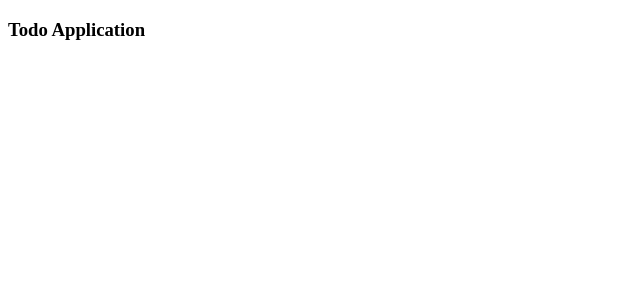
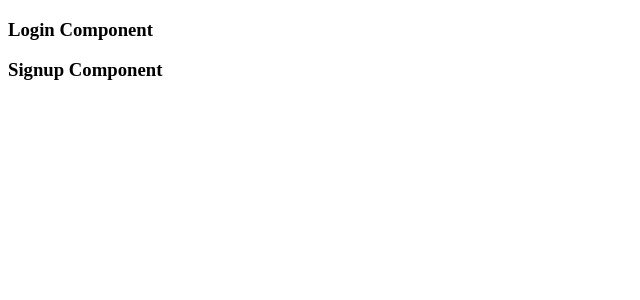
Before and after one commit to kalyancharlie/Todo-App, a React (Create React App) app: page / in a window 1280 px wide. Shown: the top 300 px of the page, without its empty margins (0-640 px from the left). Built offline with nearby package versions, Linux system fonts and the light colour scheme.

Commit message:
Added Login and Signup Components

```diff
--- a/src/App.js
+++ b/src/App.js
@@ -1,8 +1,13 @@
+import "./reset.css";
+import LoginComponent from "./components/LoginPage/LoginComponent";
+import SignupComponent from "./components/SignupPage/SignupComponent";
 
 function App() {
-  return (<>
-    <h3>Todo Application</h3>
-  </>
+  return (
+    <>
+      <LoginComponent />
+      <SignupComponent />
+    </>
   );
 }
 
--- /dev/null
+++ b/src/components/LoginPage/LoginComponent.js
@@ -0,0 +1,5 @@
+import "./styles.css";
+
+const LoginComponent = () => <h3>Login Component</h3>;
+
+export default LoginComponent;
--- /dev/null
+++ b/src/components/SignupPage/SignupComponent.js
@@ -0,0 +1,5 @@
+import "./styles.css";
+
+const SignupComponent = () => <h3>Signup Component</h3>;
+
+export default SignupComponent;
```
Also changed, not shown: src/components/LoginPage/styles.css (added), src/components/SignupPage/styles.css (added), src/reset.css (added), 1 other file (tests, documents, lock files or other folders).
